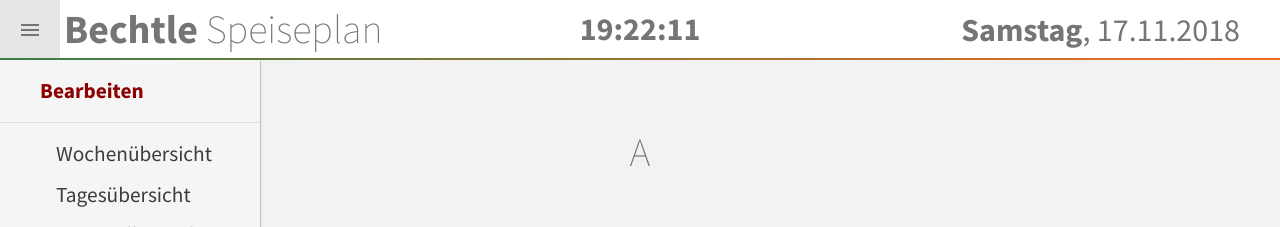
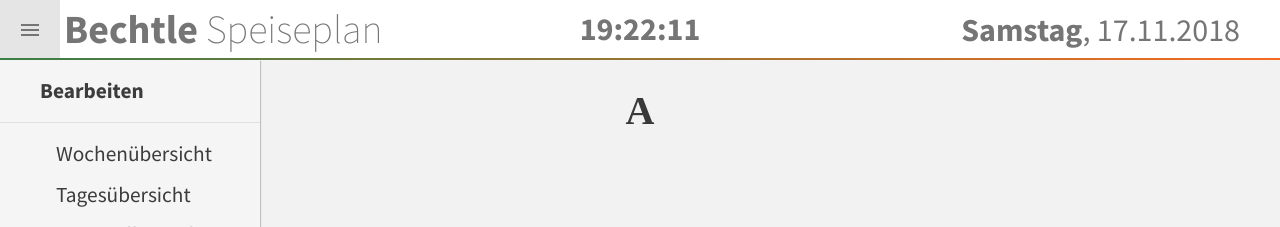
Before and after one commit to zanfee/bechtle-speiseplan, a Vue app: page / in a window 1280 px wide. Both pictures are taken after a click on the element 30 px from the left and 30 px from the top of the page. Shown: the top 227 px of the page. Built offline with nearby package versions, Linux system fonts and the light colour scheme.

Commit message:
Add closeSidebar to nav-open div

```diff
--- a/src/components/Navigation/Navigation.vue
+++ b/src/components/Navigation/Navigation.vue
@@ -16,6 +16,7 @@
   <Sidebar />
 
   <div
+    v-on:click="$store.commit('closeSidebar')"
     class="nav-open"
     :class="{
       'shown': $store.state.isSidebarOpen,
--- a/src/components/Navigation/Sidebar.vue
+++ b/src/components/Navigation/Sidebar.vue
@@ -1,7 +1,7 @@
 <template>
 <nav id="nav-body" :class="{ 'go-right': $store.state.isSidebarOpen, 'go-left': !$store.state.isSidebarOpen }">
   <ul class="nav-admin unselectable">
-    <a class="menu-point" style="color: darkred;">Bearbeiten</a>
+    <a class="menu-point">Bearbeiten</a>
   </ul>
 
   <ul class="nav-view unselectable">
@@ -13,9 +13,9 @@
   <ul class="nav-base unselectable">
 
     <SidebarList title="Module">
-      <SidebarListItem @click.native="setContentPage('week')">Speiseplan Woche</SidebarListItem>
-      <SidebarListItem @click.native="setContentPage('day')">Speiseplan Tag</SidebarListItem>
-      <SidebarListItem @click.native="setContentPage('carousel')">Speiseplan Karussell</SidebarListItem>
+      <SidebarListItem>Speiseplan Woche</SidebarListItem>
+      <SidebarListItem>Speiseplan Tag</SidebarListItem>
+      <SidebarListItem>Speiseplan Karussell</SidebarListItem>
       <SidebarListItem>Wetter</SidebarListItem>
     </SidebarList>
 
@@ -107,5 +107,4 @@ export default {
   font-weight: 700;
 }
 
-/* content */
 </style>
--- a/src/pages/CarouselPage.vue
+++ b/src/pages/CarouselPage.vue
@@ -1,6 +1,6 @@
 <template>
 <div>
-  <h5 class="item">A</h5>
+  <h1 class="item">A</h1>
 </div>
 </template>
 
--- a/src/services/ThemeService.js
+++ b/src/services/ThemeService.js
@@ -17,6 +17,7 @@ class Theme {
       dark1: '#3c3c3c',
       dark2: '#505050',
       dark3: '#757575',
+      darkred: 'darkred',
     };
 
     this.selectorStyleMap = {};
```
